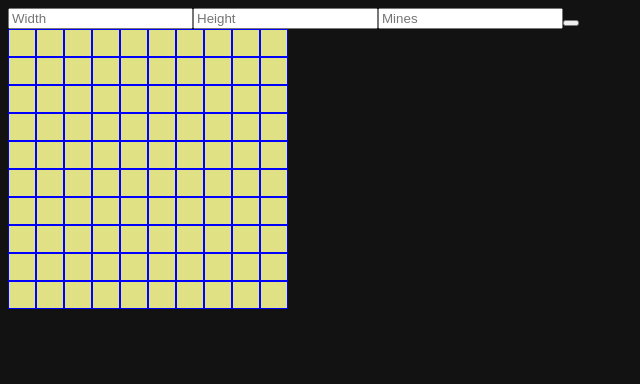
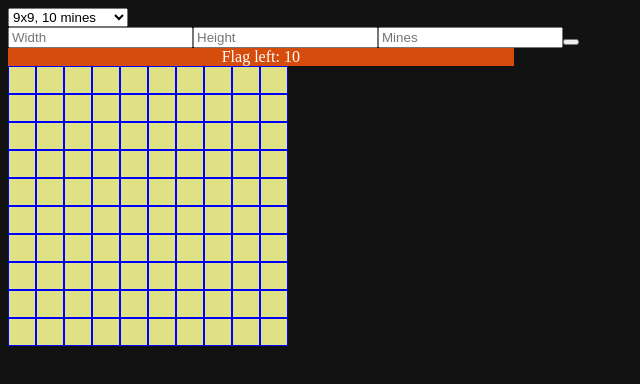
Before and after one commit to ngocphucnguyen256/minesweeper, a React (Create React App) app: page / in a window 1280 px wide. Shown: the top 384 px of the page, without its empty margins (0-640 px from the left). Built offline with nearby package versions, Linux system fonts and the light colour scheme.

Commit message:
update flag

```diff
--- a/src/App.css
+++ b/src/App.css
@@ -11,3 +11,10 @@ html{
     border: 1px solid blue;
     padding: 3px;
 }
+.flag-left{
+    background-color: rgb(214, 76, 13);
+    color: white;
+    width: 40%;
+    text-align: center;
+
+}
--- a/src/Board.jsx
+++ b/src/Board.jsx
@@ -5,17 +5,23 @@ import CreateBoard from './CreateBoard';
 
 
 function Board({width, height, mines}) {
-
+     //test
+     width=10;
+     height=10;
+     mines=10;
     const [grid, setGrid] = useState([]);
     const [mineLocation, setMineLocation] = useState([]);
     const [nonMineCount, setNonMineCount] = useState(0);
+    const [flagLeft, setFlagLeft] = useState();
+
 
     //create freshBoard
     function freshBoard(){
-        let newBoard=CreateBoard(10, 10,10);
+        let newBoard=CreateBoard(width, height,mines);
         setGrid(newBoard.board);
         setMineLocation(newBoard.mineLocation);
-        setNonMineCount(10*10-20);
+        setNonMineCount(width*height-mines);
+        setFlagLeft(mines);
     }
     useEffect(()=>{
         freshBoard();
@@ -24,10 +30,21 @@ function Board({width, height, mines}) {
 
     const updateFlag=(e,x,y)=>{
         e.preventDefault();
-        //deep copy
         let newGrid= JSON.parse(JSON.stringify(grid));
-        newGrid[x][y].isFlagged=true;
-        setGrid(newGrid);
+        if(0<flagLeft && grid[x][y].isFlagged===false){
+            setFlagLeft(prevFlagLeft=>prevFlagLeft-1);
+            console.log("+"+ newGrid[x][y].isFlagged)
+            newGrid[x][y].isFlagged=!grid[x][y].isFlagged;
+            setGrid(newGrid);
+        }
+        if(0<=flagLeft && grid[x][y].isFlagged===true){
+            setFlagLeft(prevFlagLeft=>prevFlagLeft+1);
+              console.log("-"+ newGrid[x][y].isFlagged)
+              newGrid[x][y].isFlagged=!grid[x][y].isFlagged;
+              setGrid(newGrid);
+        }
+
+
     }
 
     const revealSquare=(x,y)=>{
@@ -45,8 +62,10 @@ function Board({width, height, mines}) {
         }
     }
     return(
-        <div className="board">
-            {
+        <div className="board-container">
+            <div className="flag-left">Flag left: {flagLeft}</div>
+           <div className="board">
+           {
             grid.map((singleRow,index1) =>{
                 return(
                     <div className="col" key={index1}>
@@ -56,11 +75,13 @@ function Board({width, height, mines}) {
                         key={index2}
                          updateFlag={updateFlag}
                         revealSquare={revealSquare}
+                        onContextMenu={updateFlag}
                         />
                     })}
                     </div>
                 )
             })}
+           </div>
         </div>
     )
 
--- a/src/Game.jsx
+++ b/src/Game.jsx
@@ -1,19 +1,34 @@
 import React,{useState, useEffect} from 'react'
 import Board  from './Board'
-import Square  from './Square'
-import CreateBoard from './CreateBoard';
-
 
 function Game(){
-    //state
-    // const [gameLevel, setGameLevel]=useState();
     const [width, setWidth]=useState();
     const [height, setHeight]=useState();
     const [mines, setMines]=useState();
+    const level={
+        1:{
+            width: 9,
+            height:9,
+            mines: 10
+        },
+        2:{
+            width: 16,
+            height:16,
+            mines: 40
+        },
+        3:{
+            width: 16,
+            height:30,
+            mines: 99
+        }
+    }
 
-    // const onChangeLevel=(value)=>{
-    //     setGameLevel(value);
-    // }
+    const onChangeLevel=(value)=>{
+            setWidth(level[value].width);
+            setHeight(level[value].height);
+            setMines(level[value].mines);
+    }
+
     const onChangeWidth=(value)=>{
         setWidth(value);
     }
@@ -30,11 +45,11 @@ function Game(){
      }
     return(
         <div className="Game">
-        {/* <select onChange={(e)=>onChangeLevel(e.target.value)} >
+        <select onChange={(e)=>onChangeLevel(e.target.value)} >
             <option value="1">9x9, 10 mines</option>
             <option value="2">16x16, 40 mines</option>
             <option value="3">16x30, 99mines</option>
-        </select> */}
+        </select>
         <div>
                <input type="number" placeholder="Width" value={width}
                 onChange={(e)=>onChangeWidth(e.target.value)}/>
@@ -43,6 +58,7 @@ function Game(){
                 <input type="number" placeholder="Mines" value={mines}
                  onChange={(e)=>onChangeMines(e.target.value)}/>
                 <button value="Clear" onClick={onClear}/>
+
         </div>
         <Board width={width} height={height} mines={mines}/>
 
```
Also changed, not shown: public/manifest.json.
